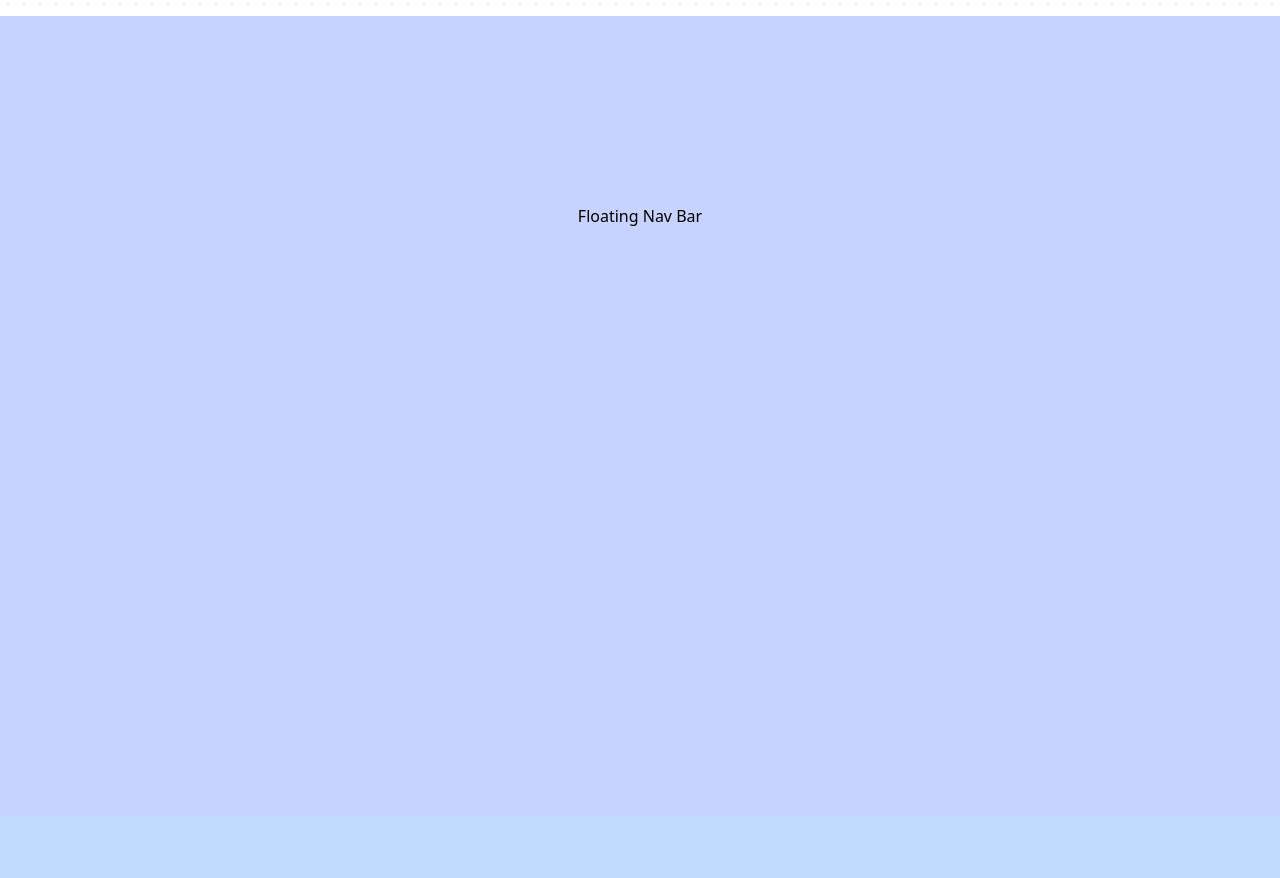
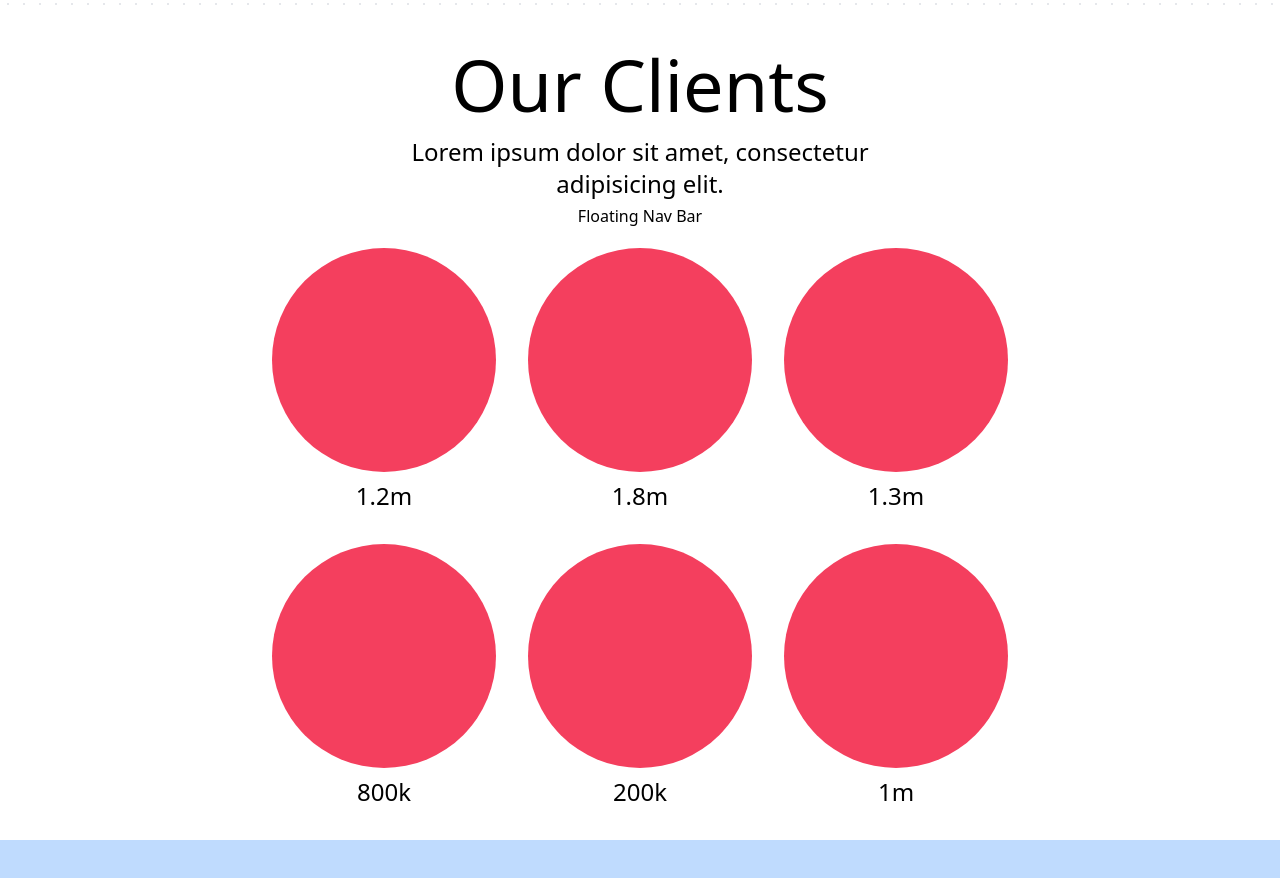
Before and after one commit to JuxtNorth/AgencySite, a React (Vite) app: page / in a window 1280 px wide. Shown: the part 540-1418 px from the top of the page. Built offline with nearby package versions, Linux system fonts and the light colour scheme.

Commit message:
Add Clients section

```diff
--- /dev/null
+++ b/src/components/ui/Avatar.tsx
@@ -0,0 +1,15 @@
+import { FC } from 'react';
+
+interface AvatarProps {
+	url?: string;
+	info: string;
+}
+
+export const Avatar: FC<AvatarProps> = (props) => {
+	return (
+		<div className="flex flex-col items-center space-y-2">
+			<div className="h-44 w-44 rounded-full bg-rose-500 md:h-56 md:w-56"></div>
+			<p className="text-md md:text-2xl">{props.info}</p>
+		</div>
+	);
+};
--- /dev/null
+++ b/src/components/ui/index.ts
@@ -0,0 +1 @@
+export * from './Avatar';
--- a/src/pages/Home/Sections/Clients.tsx
+++ b/src/pages/Home/Sections/Clients.tsx
@@ -1,5 +1,25 @@
 import { FC } from 'react';
+import { Avatar } from '@/components/ui';
+
+// Change grid classes if the number of avatars are changed.
 
 export const Clients: FC = () => {
-	return <section className="h-screen bg-indigo-200"></section>;
+	return (
+		<section className="flex flex-col items-center py-8">
+			<div className="w-72 space-y-4 pb-12 text-center md:w-[32rem]">
+				<h1 className="text-5xl font-medium md:text-7xl">Our Clients</h1>
+				<p className="text-md leading-tight md:text-2xl">
+					Lorem ipsum dolor sit amet, consectetur adipisicing elit.
+				</p>
+			</div>
+			<section className="grid grid-rows-6 gap-8  md:grid-cols-3 md:grid-rows-2">
+				<Avatar info="1.2m" />
+				<Avatar info="1.8m" />
+				<Avatar info="1.3m" />
+				<Avatar info="800k" />
+				<Avatar info="200k" />
+				<Avatar info="1m" />
+			</section>
+		</section>
+	);
 };
```
